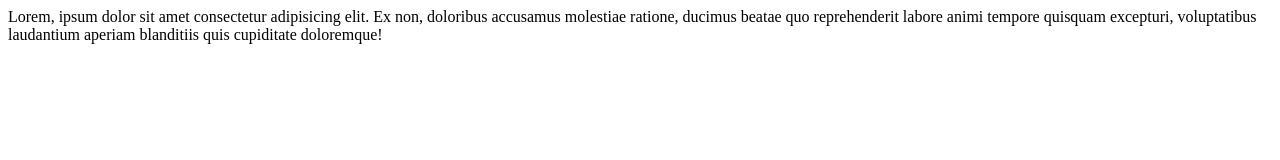
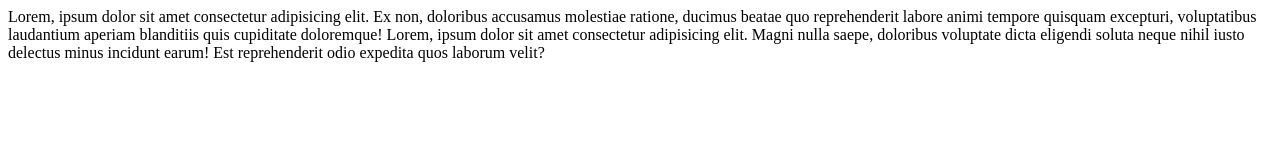
Before and after one commit to paulofreitasnt/aula-gerencia-de-configuracao-2, a plain HTML site: page index.html in a window 1280 px wide. Drawn offline with Linux system fonts and the light colour scheme.

Commit message:
Adicionando texto

```diff
--- a/index.html
+++ b/index.html
@@ -10,5 +10,7 @@
 
     <span>Lorem, ipsum dolor sit amet consectetur adipisicing elit. Ex non, doloribus accusamus molestiae ratione, ducimus beatae quo reprehenderit labore animi tempore quisquam excepturi, voluptatibus laudantium aperiam blanditiis quis cupiditate doloremque!</span>
 
+    <span>Lorem, ipsum dolor sit amet consectetur adipisicing elit. Magni nulla saepe, doloribus voluptate dicta eligendi soluta neque nihil iusto delectus minus incidunt earum! Est reprehenderit odio expedita quos laborum velit?</span>
+
 </body>
 </html>
```
